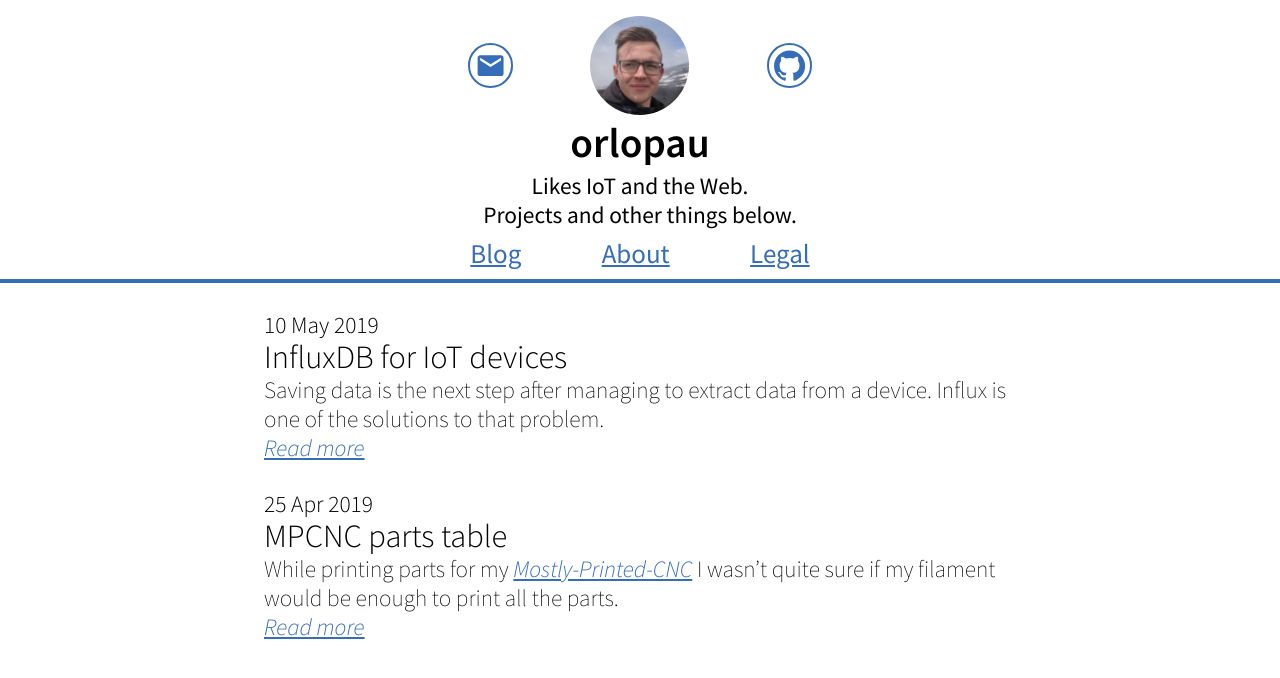
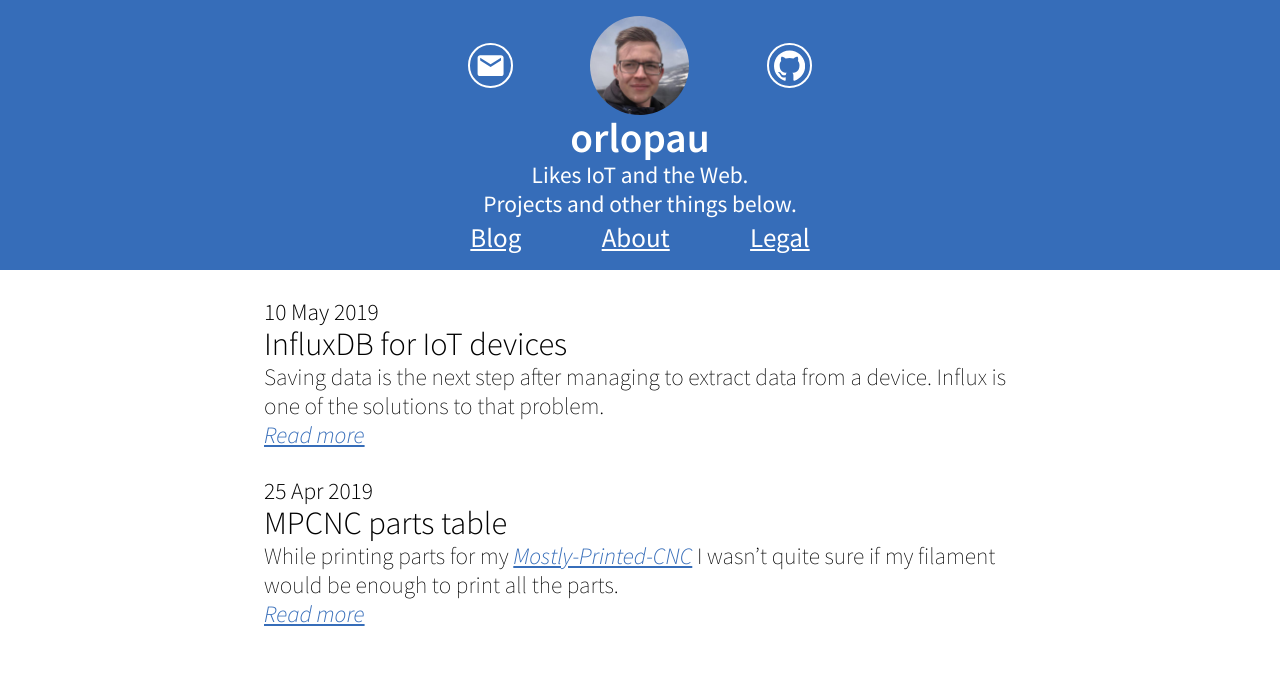
Before and after one commit to orlopau/orlopau.github.io, a Jekyll site: the page built from index.html, in a window 1280 px wide. Shown: the top 678 px of the page. Built offline with Jekyll 4.4.1, drawn with Linux system fonts in a browser that asks for light colours.

Commit message:
Changed header to have a blue bg

```diff
--- a/assets/css/index.scss
+++ b/assets/css/index.scss
@@ -4,11 +4,16 @@
 //noinspection CssUnknownTarget
 @import "default";
 
+.header-container {
+  background: $primary-color;
+}
+
 header {
   display: flex;
   flex-direction: column;
   align-items: center;
   padding-top: $margin;
+  padding-bottom: $margin;
   text-align: center;
   height: 30vh;
   min-height: 240px;
@@ -23,7 +28,11 @@ header {
   $profile-pic-size: 5.5rem;
   $circle-size: $profile-pic-size * 0.45;
   $img-circle-size: $circle-size * 0.7;
-  $icon-color: $primary-color;
+  $icon-color: white;
+
+  span, a {
+    color: white;
+  }
 
   #name {
     font-weight: 600;
@@ -36,16 +45,6 @@ header {
     font-size: 1.3rem;
   }
 
-  .circle {
-    border-radius: 50%;
-    border: 2px solid $icon-color;
-    width: $circle-size;
-    height: $circle-size;
-    display: flex;
-    justify-content: center;
-    align-items: center;
-  }
-
   #profile {
     display: flex;
     flex-direction: row;
@@ -54,6 +53,14 @@ header {
     width: 100%;
 
     .circle {
+      border-radius: 50%;
+      border: 2px solid $icon-color;
+      width: $circle-size;
+      height: $circle-size;
+      display: flex;
+      justify-content: center;
+      align-items: center;
+
       svg {
         width: $img-circle-size;
         height: $img-circle-size;
@@ -74,7 +81,6 @@ header {
     justify-content: space-evenly;
 
     a {
-      color: $primary-color;
       text-decoration: underline;
       font-size: 1.5rem;
     }
--- a/index.html
+++ b/index.html
@@ -12,7 +12,7 @@ stylesheet: /assets/css/index.css
         </symbol>
     </defs>
 </svg>
-<div class="container">
+<div class="container header-container">
     <header>
         <div id="profile">
             <a class="circle" href="{{site.email_link}}">
@@ -32,7 +32,6 @@ stylesheet: /assets/css/index.css
         {% include nav.html %}
     </header>
 </div>
-<div class="divider"></div>
 <div class="container">
     <ul>
         {% for post in site.posts %}
```
